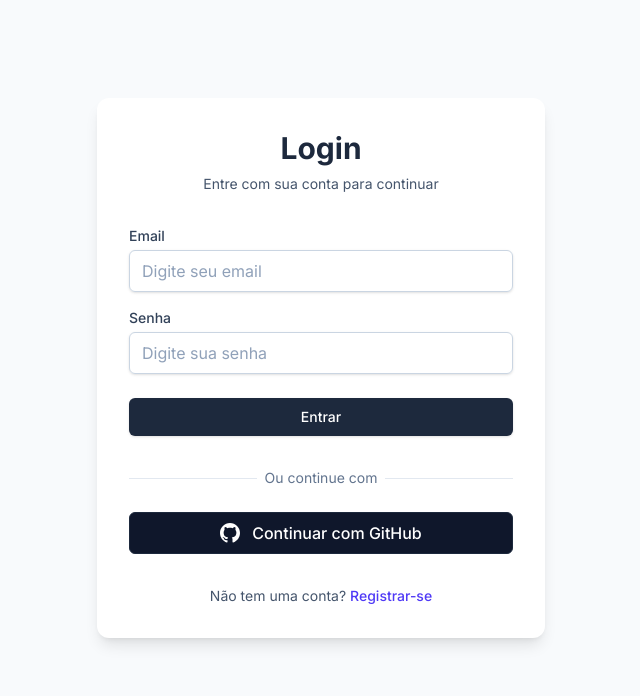
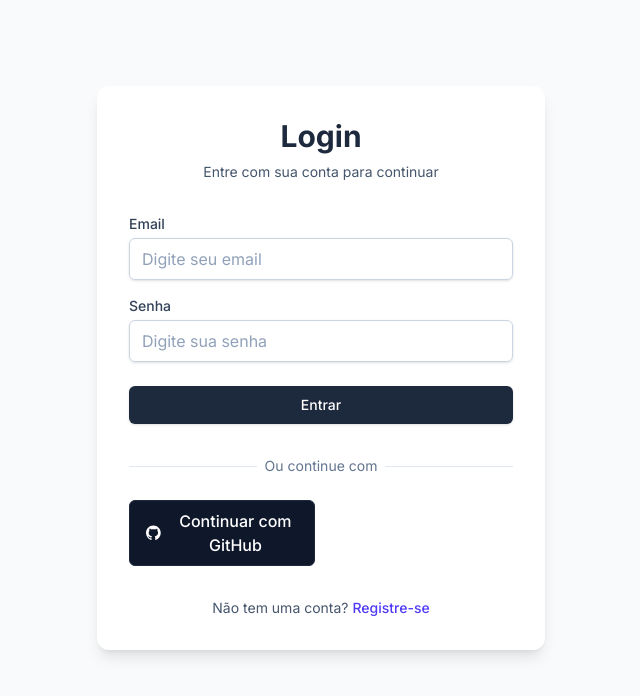
Before and after one commit to killu4kun/supersign-challenge, a Next.js app: page / in a window 1280 px wide. Shown: the top 696 px of the page, without its empty margins (319-959 px from the left). Built offline with nearby package versions, Linux system fonts and the light colour scheme.

Commit message:
adiciona suspense para build

```diff
--- a/src/app/(auth)/page.tsx
+++ b/src/app/(auth)/page.tsx
@@ -2,10 +2,10 @@
 import { signIn } from 'next-auth/react';
 import Link from 'next/link';
 import { useRouter, useSearchParams } from 'next/navigation';
-import { useState } from 'react';
+import { useState, Suspense } from 'react';
 import { GithubButton } from '@/components/auth/GihubButton';
 
-export default function LoginPage() {
+function LoginForm() {
   const router = useRouter();
   const searchParams = useSearchParams();
   const [error, setError] = useState<string | null>(null);
@@ -113,19 +113,19 @@ export default function LoginPage() {
             </div>
           </div>
 
-          <div className='mt-6 space-y-3'>
+          <div className='mt-6 grid grid-cols-2 gap-3'>
             <GithubButton />
           </div>
         </div>
 
         <div className='text-center'>
           <p className='text-sm text-slate-600'>
-            Não tem uma conta?
+            Não tem uma conta?{' '}
             <Link
               href='/register'
-              className='font-medium text-indigo-600 hover:text-indigo-500 hover:underline ml-1'
+              className='font-medium text-indigo-600 hover:text-indigo-500'
             >
-              Registrar-se
+              Registre-se
             </Link>
           </p>
         </div>
@@ -133,3 +133,11 @@ export default function LoginPage() {
     </div>
   );
 }
+
+export default function LoginPage() {
+  return (
+    <Suspense fallback={<div>Carregando...</div>}>
+      <LoginForm />
+    </Suspense>
+  );
+}
--- a/src/app/api/documents/[id]/route.ts
+++ b/src/app/api/documents/[id]/route.ts
@@ -7,9 +7,9 @@ import path from 'path';
 import { NextRequest } from 'next/server';
 
 type Props = {
-  params: {
+  params: Promise<{
     id: string;
-  };
+  }>;
 };
 
 export async function GET(
```
